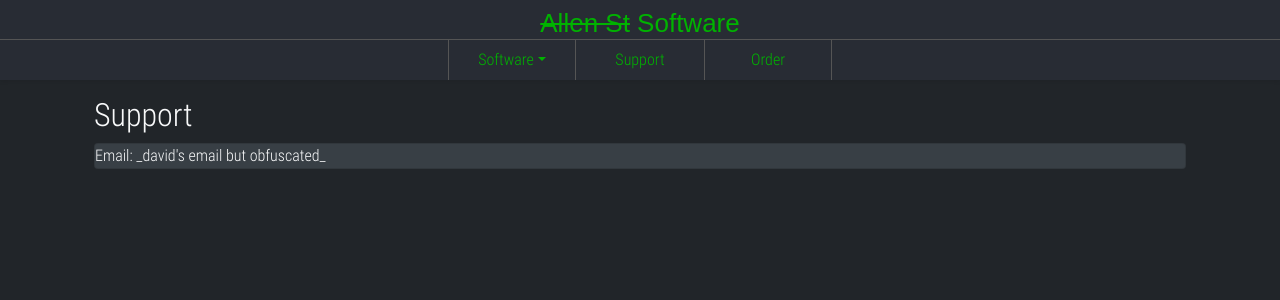
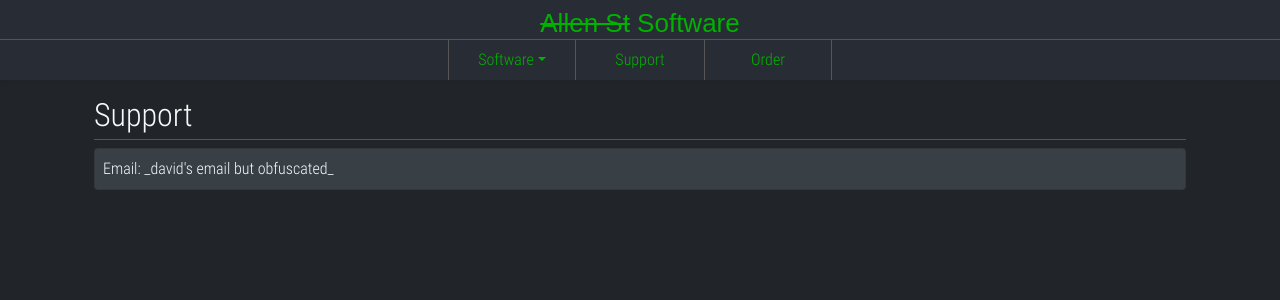
Before and after one commit to jmash/ds_studio, a React (Create React App) app: page /support in a window 1280 px wide. Shown: the top 300 px of the page. Built offline with nearby package versions, Linux system fonts and the light colour scheme.

Commit message:
:lipstick: first version of Support finished

```diff
--- a/src/routes/Support/Support.js
+++ b/src/routes/Support/Support.js
@@ -4,10 +4,10 @@ export default function Support() {
     return (
       <main className="py-3">
         <Container>
-          <h2 className="text-md-start text-center">Support</h2>
+          <h2 className="border-bottom pb-1 text-md-start text-center">Support</h2>
           <Row>
             <Col>
-              <Card>
+              <Card className="p-2">
                   Email: _david's email but obfuscated_
               </Card>
             </Col>
```
